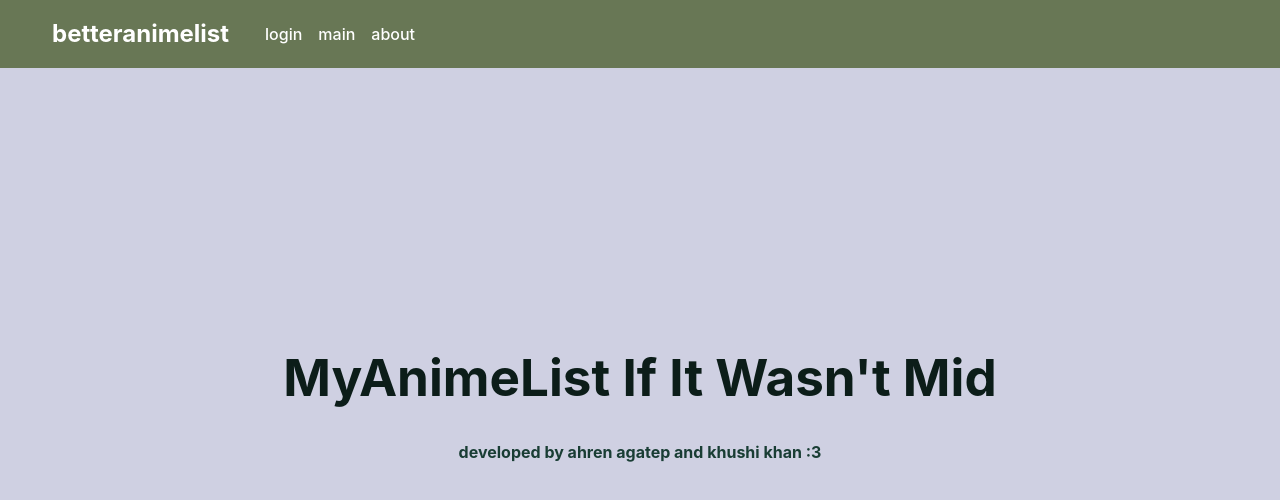
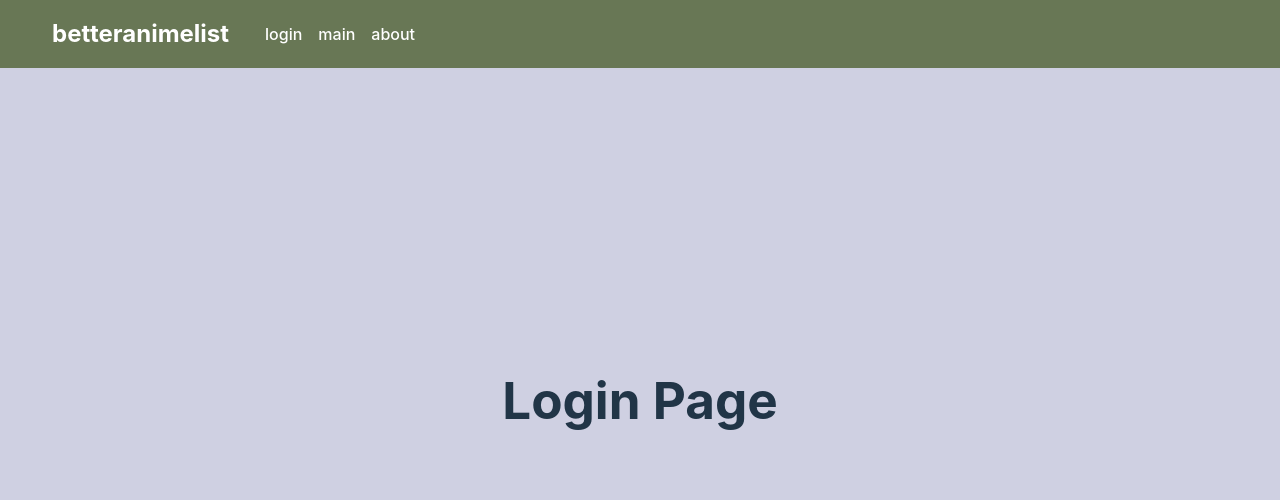
Before and after one commit to khushikhan0/anime-tracker-website, a React (Vite) app: page /login in a window 1280 px wide. Shown: the top 500 px of the page. Built offline with nearby package versions, Linux system fonts and the light colour scheme.

Commit message:
added pages. they ugly tho u ~ u

```diff
--- a/package.json
+++ b/package.json
@@ -11,7 +11,8 @@
   },
   "dependencies": {
     "react": "^18.3.1",
-    "react-dom": "^18.3.1"
+    "react-dom": "^18.3.1",
+    "react-router-dom": "^6.26.2"
   },
   "devDependencies": {
     "@eslint/js": "^9.9.0",
--- a/src/App.jsx
+++ b/src/App.jsx
@@ -1,19 +1,29 @@
 import './App.css'
+import { BrowserRouter as Router, Route, Routes } from "react-router-dom";
 import Navbar from './components/NavBar/Navbar'
+import Login from './pages/Login/Login';
+import Main from './pages/Main/Main';
+import Home from './pages/Home/Home';
 
 function App() {
 
   return (
     <>
-    <div>
+    <Router>
       <Navbar />
-    </div>
-    <h1 className='title'>MyAnimeList If It Wasn't Mid</h1>
-      <h4 className="about-us">
-        developed by ahren agatep and khushi khan :3
-      </h4>
+      <Routes>
+        <Route path="/" element={<Home />} />
+        <Route path="/login" element={<Login />} />
+        <Route path="/main" element={<Main />} />
+        <Route path="/about" element={<About />} />
+        <Route path="*" element={<NotFound />} />
+      </Routes>
+    </Router>
     </>
   )
 }
 
+const About = () => <div>About Page</div>;
+const NotFound = () => <div>404 - Page Not Found</div>;
+
 export default App
--- a/src/components/NavBar/Navbar.jsx
+++ b/src/components/NavBar/Navbar.jsx
@@ -1,25 +1,25 @@
-import React from 'react';
 import './Navbar.css';
+import { Link } from "react-router-dom";
 
 const Navbar = () => {
   return (
 
 <nav className="navbar">
   <div className="navbar-left">
-    <a href="/" className="logo">
+    <Link to="/" className="logo">
       betteranimelist
-    </a>
+    </Link>
   </div>
   <div className="navbar-center">
     <ul className="nav-links">
       <li>
-        <a href="/login">login</a>
+        <Link to="/login">login</Link>
       </li>
       <li>
-        <a href="/main">main</a>
+        <Link to="/main">main</Link>
       </li>
       <li>
-        <a href="/about">about</a>
+        <Link to="/about">about</Link>
       </li>
     </ul>
   </div>
--- /dev/null
+++ b/src/pages/Home/Home.jsx
@@ -0,0 +1,12 @@
+import React from 'react';
+
+const Home = () => {
+  return <div>
+    <h1 className='title'>MyAnimeList If It Wasn't Mid</h1>
+      <h4 className="about-us">
+        developed by ahren agatep and khushi khan :3
+      </h4>
+  </div>;
+};
+
+export default Home;
--- /dev/null
+++ b/src/pages/Login/Login.jsx
@@ -0,0 +1,12 @@
+import React from 'react';
+
+const Login = () => {
+  return (
+    <div>
+      <h1>Login Page</h1>
+      {/* Your login form or content goes here */}
+    </div>
+  );
+};
+
+export default Login;
--- /dev/null
+++ b/src/pages/Main/Main.jsx
@@ -0,0 +1,12 @@
+import React from 'react';
+
+const Main = () => {
+  return (
+    <div>
+      <h1>Main Page</h1>
+      {/* Content for the main page goes here */}
+    </div>
+  );
+};
+
+export default Main;
```
Also changed, not shown: src/pages/Home/Home.css (added), src/pages/Login/Login.css (added), src/pages/Main/Main.css (added), 1 other file (tests, documents, lock files or other folders).
